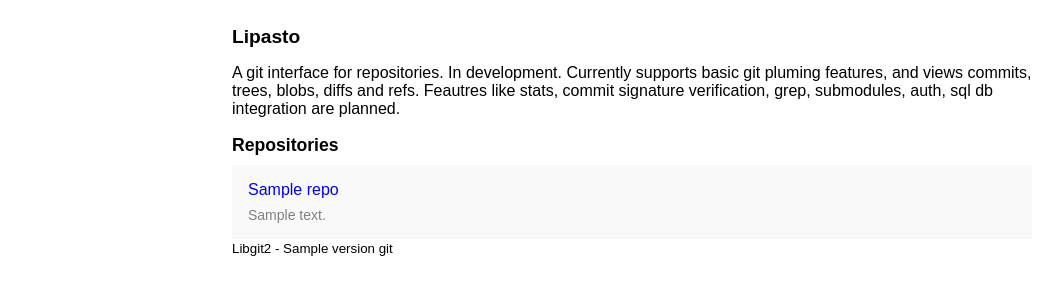
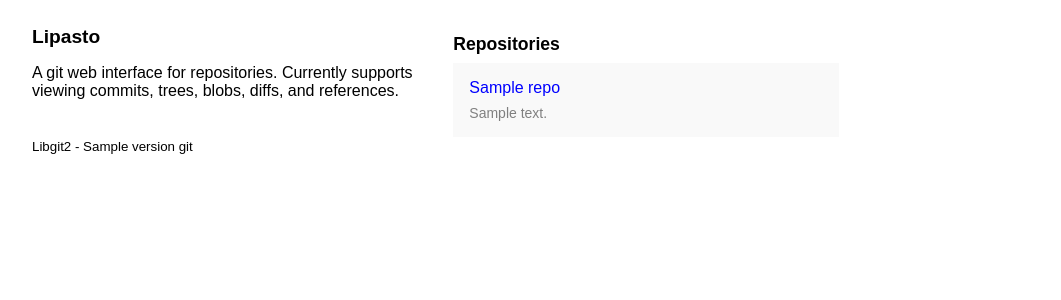
Before and after one commit to LukaHietala/lipasto, a Flask app: template templates/index.html in a window 1280 px wide. Shown: the top 300 px of the page, without its empty margins (8-1069 px from the left). Run offline with Flask 3, Linux system fonts and the light colour scheme; the template is opened without the code that fills it: most values are stand-ins (such as "Sample title", 1, 10 or a date in 2020).

Commit message:
improve index layout

```diff
--- a/static/styles.css
+++ b/static/styles.css
@@ -163,3 +163,36 @@ table.commits-table .message-col {
     white-space: pre-wrap;
     overflow-x: auto;
 }
+
+
+/* index */
+.main-layout {
+    display: grid;
+    grid-template-columns: 1fr 2fr;
+    gap: 2em;
+}
+
+.repos-grid {
+    display: grid;
+    grid-template-columns: repeat(2, 1fr);
+    gap: 8px;
+}
+
+.repo-card {
+    padding: 16px;
+    background-color: #f9f9f9;
+}
+
+.repo-card h4 {
+    margin: 0 0 8px 0;
+}
+
+.repo-card h4 a {
+    font-weight: normal;
+}
+
+.repo-card p {
+    margin: 0;
+    color: gray;
+    font-size: 14px;
+}
--- a/templates/index.html
+++ b/templates/index.html
@@ -7,31 +7,37 @@
     <link rel="stylesheet" href="{{ url_for('static', filename='styles.css') }}">
     <style>
         body {
-            max-width: 800px;
+            max-width: 1200px;
             margin: auto;
             padding: 1em;
         }
     </style>
 </head>
 <body>
+    <div class="main-layout">
+        <div>
             <h1>
                 Lipasto
             </h1>
             <p>
-        A git interface for repositories. In development. Currently supports basic git pluming features, and views commits, trees, blobs, diffs and refs. Feautres like stats, commit signature verification, grep, submodules, auth, sql db integration are planned.
+                A git web interface for repositories. Currently supports viewing commits, trees, blobs, diffs, and references.
             </p>
+        </div>
+        <div>
             <h2>Repositories</h2>
-    <div style="display: flex; flex-direction: column; gap: 8px;">
+            <div class="repos-grid">
                 {% for repo in repos %}
-            <div style="padding: 16px; background-color: #f9f9f9; ">
-                <h4 style="margin: 0 0 8px 0;"><a href="{{ url_for('repo_detail', repo_name=repo.name) }}" style="font-weight: normal;">{{ repo.name }}</a></h4>
+                    <div class="repo-card">
+                        <h4><a href="{{ url_for('repo_detail', repo_name=repo.name) }}">{{ repo.name }}</a></h4>
                         {% if repo.description %}
-                    <p style="margin: 0; color: gray; font-size: 14px;">{{ repo.description }}</p>
+                            <p>{{ repo.description }}</p>
                         {% else %}
-                    <p style="margin: 0; color: gray; font-size: 14px; font-style: italic;">No description available</p>
+                            <p>-</p>
                         {% endif %}
                     </div>
                 {% endfor %}
+            </div>
+        </div>
     </div>
     <small>
         Libgit2 - {{ version }}  git
```
Lines whose indentation alone changed are shown as unchanged.
